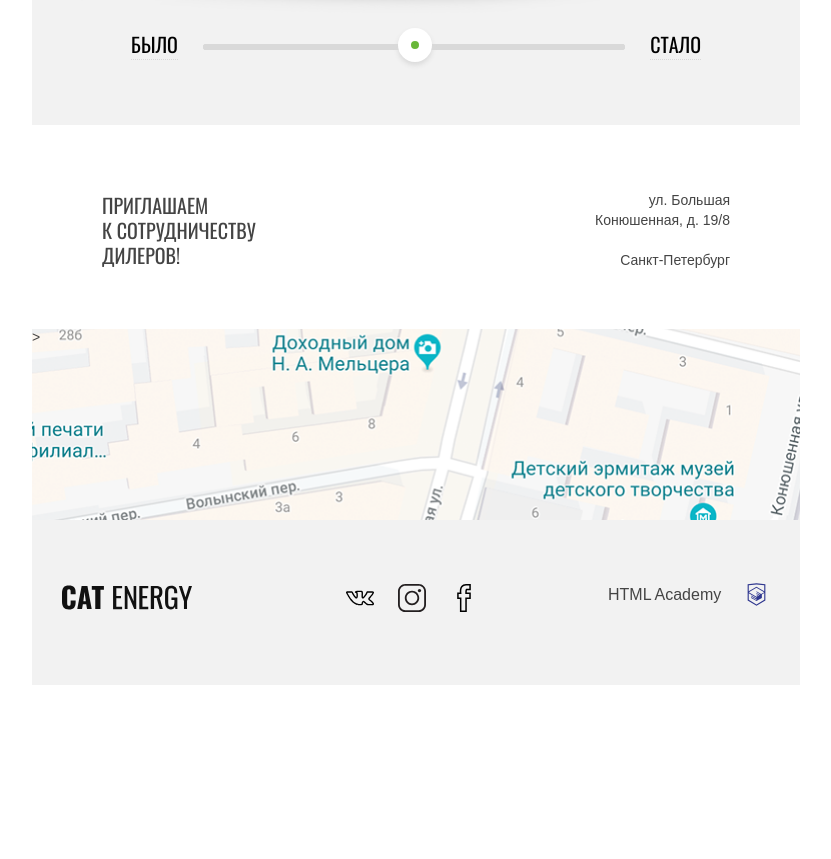
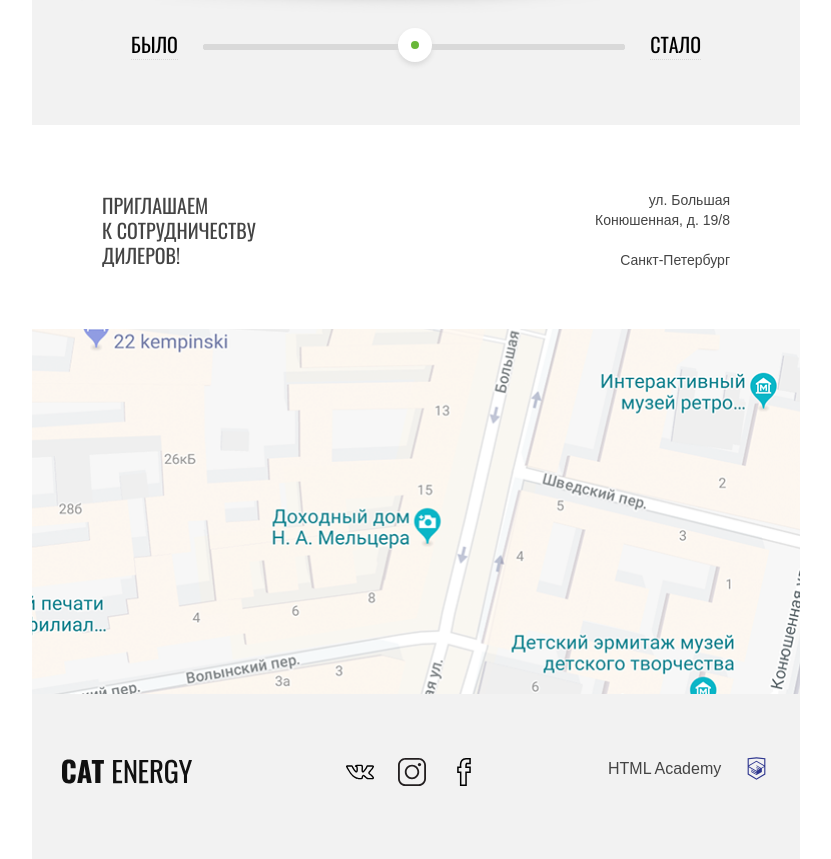
Before and after one commit to ekaleks/cat-energy-old, a plain HTML site: page source/index.html in a window 1280 px wide. Shown: the part 3466-4325 px from the top of the page, without its empty margins (224-1055 px from the left). Before the commit the page ends 4209 px from the top, so only its background shows below. Drawn offline with nearby package versions, Linux system fonts and the light colour scheme; files that its build step writes are made by us from their sources.

Commit message:
Вносит исправления в футер

```diff
--- a/source/index.html
+++ b/source/index.html
@@ -92,8 +92,8 @@
         <div class="page-footer__contacts contacts">
           <b class="contacts__notification">Приглашаем к&nbsp;сотрудничеству дилеров!</b>
           <address class="contacts__text">ул. Большая Конюшенная, д. 19/8 <div class="contacts__text-town contacts__text-town--space">Санкт-Петербург</div></address>
-        </div>>
-        <iframe src="https://yandex.ru/map-widget/v1/-/CBUnrPx5XB" width="100%" height="100%" frameborder="0"></iframe>
+        </div>
+        <iframe src="https://yandex.ru/map-widget/v1/-/CBUnrPx5XB" width="320px" height="362px" frameborder="0"></iframe>
       </section>
     <div class="page-footer__wrapper">
       <div class="page-footer__logo"></div>
--- a/source/less/blocks/page-footer.less
+++ b/source/less/blocks/page-footer.less
@@ -8,11 +8,12 @@
 .page-footer__map {
   width: 320px;
   margin: 0 auto;
-  height: 362px;
+  min-height: 476px;
   background-color: @white;
   background-image: url("../img/bg-map-mobile@1x.png");
   background-repeat: no-repeat;
-  background-position: 0 0;
+  background-position: 50% 0%;
+  background-size: 320px 362px;
 }
 
 .page-footer__wrapper {
@@ -58,11 +59,11 @@
   .page-footer__map {
     width: 768px;
     margin: 0 auto;
-    height: 395px;
+    min-height: 395px;
     background-color: @white;
     background-image: url("../img/bg-map-tablet@1x.png");
     background-repeat: no-repeat;
-    background-position: 0 0;
+    background-position: 50% 100%;
     background-size: 768px 395px;
   }
 
```
Also changed, not shown: source/catalog.html (+2 -2 lines), source/form.html (+1 -1 lines).
